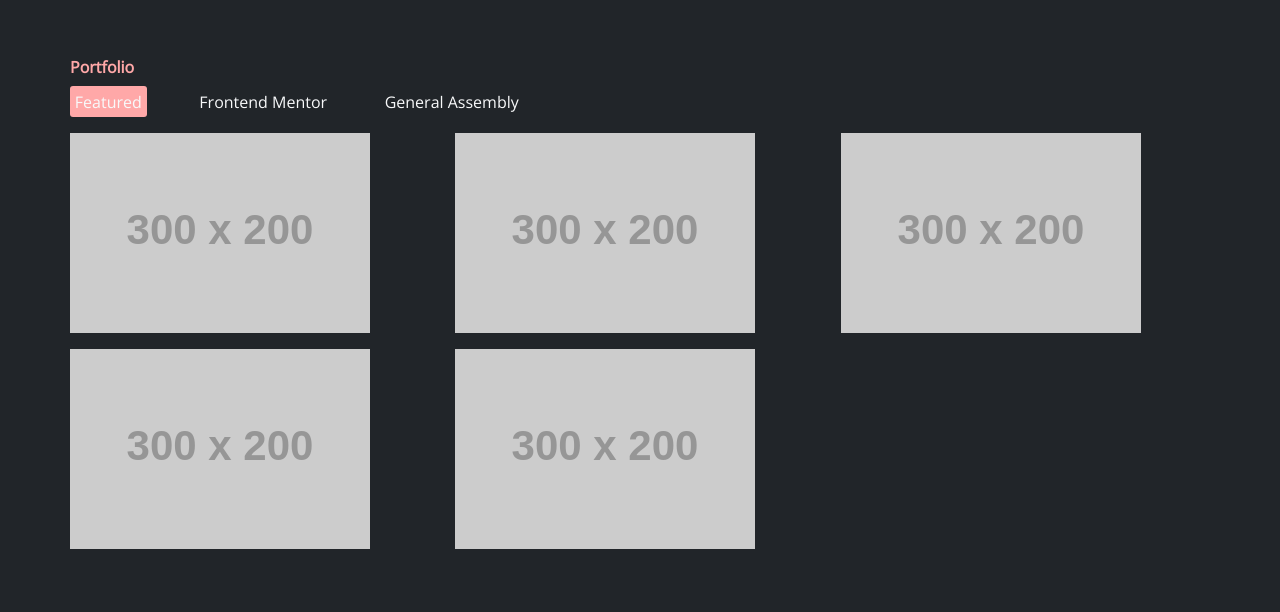
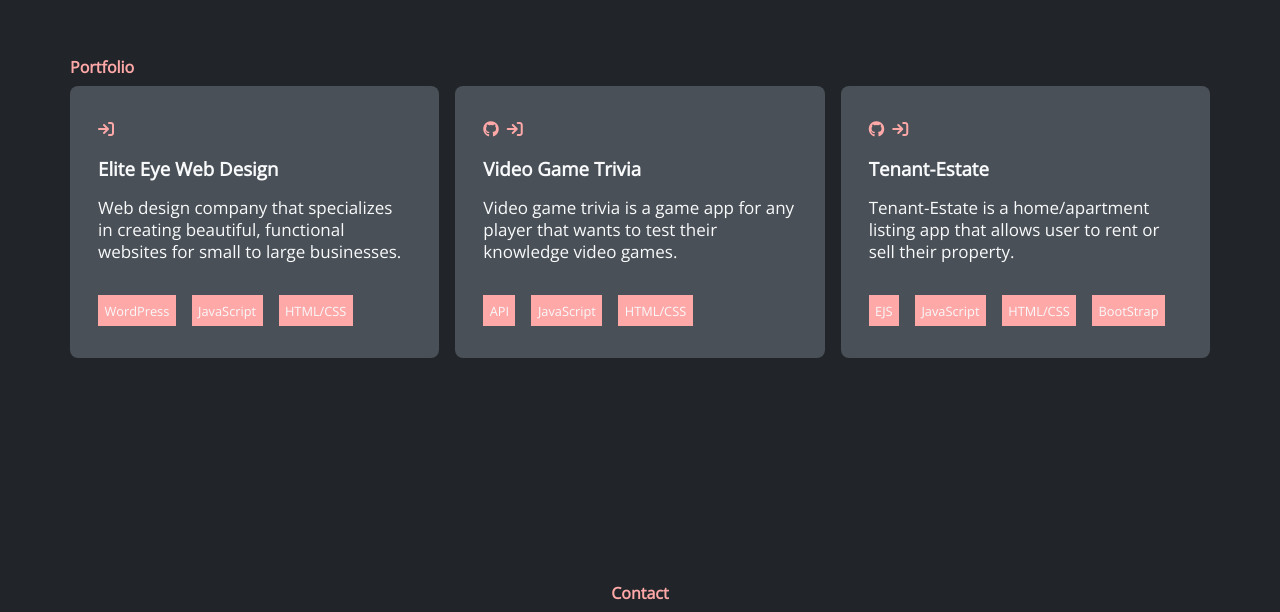
Before and after one commit to dev-rome/v1, a React (Create React App) app: page / in a window 1280 px wide. Shown: the part 1328-1940 px from the top of the page. Built offline with nearby package versions, Linux system fonts and the light colour scheme.

Commit message:
deleted files and made edits to portfolio section

```diff
--- a/src/components/PortfolioData.js
+++ /dev/null
@@ -1,58 +0,0 @@
-export const Featured = [
-    {
-      id: 1,
-      title: "Test Title",
-      img: "https://via.placeholder.com/300x200",
-    },
-    {
-      id: 2,
-      title: "Test Title",
-      img: "https://via.placeholder.com/300x200",
-    },
-    {
-      id: 3,
-      title: "Test Title",
-      img: "https://via.placeholder.com/300x200",
-    },
-    {
-      id: 4,
-      title: "Test Title",
-      img: "https://via.placeholder.com/300x200",
-    },
-    {
-      id: 5,
-      title: "Test Title",
-      img: "https://via.placeholder.com/300x200",
-    },
-  ];
-
-  export const Frontend = [
-    {
-      id: 1,
-      title: "Test Title",
-      img: "https://via.placeholder.com/300x200",
-    },
-    {
-      id: 2,
-      title: "Test Title",
-      img: "https://via.placeholder.com/300x200",
-    },
-    {
-      id: 3,
-      title: "Test Title",
-      img: "https://via.placeholder.com/300x200",
-    },
-  ];
-
-  export const GeneralAssembly = [
-    {
-      id: 1,
-      title: "Test Title",
-      img: "https://via.placeholder.com/300x200",
-    },
-    {
-      id: 2,
-      title: "Test Title",
-      img: "https://via.placeholder.com/300x200",
-    },
-  ];
--- a/src/components/PortfolioList.css
+++ /dev/null
@@ -1,10 +0,0 @@
-.portfolio__item {
-    color: var(--white);
-    cursor: pointer;
-    padding: 0.3rem;
-    border-radius: 3px;
-}
-
-.portfolio__item-active {
-    background-color: var(--pink);
-}
--- a/src/components/PortfolioList.js
+++ /dev/null
@@ -1,17 +0,0 @@
-import React from "react";
-import "./PortfolioList.css";
-
-const PortfolioList = ({ title, active, setActiveTitle, id }) => {
-  return (
-    <li
-      className={
-        active ? "portfolio__item portfolio__item-active" : "portfolio__item"
-      }
-      onClick={() => setActiveTitle(id)}
-    >
-      {title}
-    </li>
-  );
-};
-
-export default PortfolioList;
--- a/src/index.css
+++ /dev/null
@@ -1,13 +0,0 @@
-body {
-  margin: 0;
-  font-family: -apple-system, BlinkMacSystemFont, 'Segoe UI', 'Roboto', 'Oxygen',
-    'Ubuntu', 'Cantarell', 'Fira Sans', 'Droid Sans', 'Helvetica Neue',
-    sans-serif;
-  -webkit-font-smoothing: antialiased;
-  -moz-osx-font-smoothing: grayscale;
-}
-
-code {
-  font-family: source-code-pro, Menlo, Monaco, Consolas, 'Courier New',
-    monospace;
-}
--- a/src/section/Portfolio.css
+++ b/src/section/Portfolio.css
@@ -1,46 +1,58 @@
-.portfolio__container {
-    display: flex;
-    flex-direction: column;
-  }
-
-  .portfolio__title {
+.portfolio__title--small {
     font-size: 1rem;
+    margin-bottom: 0.5rem;
     color: var(--pink);
 }
 
-  .portfolio__list {
-    display: flex;
-    gap: 3rem;
-    margin: .5rem 0 1rem;
+.portfolio__list--grid {
+    display: grid;
+    grid-template-columns: repeat(auto-fit, minmax(300px, 1fr));
+    gap: 1rem;
 }
 
-  .portfolio__grid {
-    display: grid;
-    grid-template-columns: repeat(auto-fit, minmax(300px, 1fr));
-    grid-gap: 1rem;
-    justify-items: flex-start;
+.portfolio__item {
+    background-color: #495057;
+    border-radius: 0.5rem;
+    padding: 2rem 1.75rem;
 }
 
-  .portfolio__grid-item {
-    position: relative;
-    display: flex;
-    justify-content: center;
-    align-items: center;
+.portfolio__item:hover {
+    animation: bounce 1s;
 }
 
-  .portfolio__grid-image {
-    object-fit: cover;
-    z-index: 1;
-    transition: all 0.5s ease;
-    cursor: pointer;
+.portfolio--top {
+    margin-bottom: 1rem;
 }
 
-  .portfolio__grid-image:hover {
-    background-color: var(--black);
-    opacity: 0.2;
-    z-index: 0;
+.portfolio__github {
+    margin-right: .5rem;
 }
 
-  .portfolio__grid-item-title {
-    position: absolute;
+.portfolio__github, .portfolio__arrow {
+    color: var(--pink);
 }
+
+.portfolio__item--title {
+    margin-bottom: 1rem;
+}
+
+.portfolio__item--white {
+    color: var(--white);
+}
+
+.portfolio__text {
+    margin-bottom: 2rem;
+    font-size: 1.063rem;
+    line-height: 1.3;
+}
+
+.portfolio__tech {
+    display: flex;
+    gap: 1rem;
+}
+
+.portfolio__tech-item {
+    font-size: .8rem;
+    padding: .4rem;
+    background-color: var(--pink);
+}
--- a/src/section/Portfolio.js
+++ b/src/section/Portfolio.js
@@ -1,65 +1,131 @@
-import React, { useState, useEffect } from "react";
-import PortfolioList from "../components/PortfolioList";
-import { Featured, Frontend, GeneralAssembly } from "../components/PortfolioData";
-import "./Portfolio.css"
+import React from "react";
+import "./Portfolio.css";
 
 const Portfolio = () => {
-  const [activeTitle, setActiveTitle] = useState("featured");
-  const [portfolioData, setPortfolioData] = useState([]);
+  return (
+    <section className="portfolio__container">
+      <h1 className="portfolio__title--small">Portfolio</h1>
+      <ul className="portfolio__list--grid">
+        <li className="portfolio__item">
+          <header>
+            <div className="portfolio--top">
+              <a
+                href="https://eliteeyewebdesign.com/"
+                target="_blank"
+                rel="noopener noreferrer"
+              >
+                <i class="fa-solid fa-arrow-right-to-bracket portfolio__arrow"></i>
+              </a>
+            </div>
+            <h3 className="portfolio__item--title">
+              <a
+                href="https://eliteeyewebdesign.com/"
+                target="_blank"
+                rel="noopener noreferrer"
+                className="portfolio__item--white"
+              >
+                Elite Eye Web Design
+              </a>
+            </h3>
+            <p className="portfolio__text">
+              Web design company that specializes in creating beautiful,
+              functional websites for small to large businesses.
+            </p>
+          </header>
+          <footer>
+            <ul className="portfolio__tech">
+              <li className="portfolio__tech-item">WordPress</li>
+              <li className="portfolio__tech-item">JavaScript</li>
+              <li className="portfolio__tech-item">HTML/CSS</li>
+            </ul>
+          </footer>
+        </li>
 
-  const list = [
-    {
-      id: "featured",
-      title: "Featured",
-    },
-    {
-      id: "frontend",
-      title: "Frontend Mentor",
-    },
-    {
-      id: "general assembly",
-      title: "General Assembly",
-    },
-  ];
+        <li className="portfolio__item">
+          <header>
+            <div className="portfolio--top">
+              <a
+                href="https://github.com/dev-rome/dev-rome.github.io"
+                target="_blank"
+                rel="noopener noreferrer"
+              >
+                <i className="fab fa-github portfolio__github"></i>
+              </a>
+              <a
+                href="https://dev-rome.github.io/"
+                target="_blank"
+                rel="noopener noreferrer"
+              >
+                <i class="fa-solid fa-arrow-right-to-bracket portfolio__arrow"></i>
+              </a>
+            </div>
+            <h3 className="portfolio__item--title">
+              <a
+                href="https://dev-rome.github.io/"
+                target="_blank"
+                rel="noopener noreferrer"
+                className="portfolio__item--white"
+              >
+                Video Game Trivia
+              </a>
+            </h3>
+            <p className="portfolio__text">
+              Video game trivia is a game app for any player that wants to test
+              their knowledge video games.
+            </p>
+          </header>
+          <footer>
+            <ul className="portfolio__tech">
+              <li className="portfolio__tech-item">API</li>
+              <li className="portfolio__tech-item">JavaScript</li>
+              <li className="portfolio__tech-item">HTML/CSS</li>
+            </ul>
+          </footer>
+        </li>
 
-  useEffect(() => {
-    if (activeTitle === "featured") {
-      setPortfolioData(Featured);
-    } else if (activeTitle === "frontend") {
-      setPortfolioData(Frontend);
-    } else if (activeTitle === "general assembly") {
-      setPortfolioData(GeneralAssembly);
-    } else {
-      setPortfolioData(Featured);
-    }
-  }, [activeTitle]);
-
-  return (
-    <section className="portfolio__container animate__animated animate__fadeInLeft">
-      <h1 className="portfolio__title">Portfolio</h1>
-      <ul className="portfolio__list">
-        {list.map((item) => (
-          <PortfolioList
-            key={item.id}
-            id={item.id}
-            title={item.title}
-            active={activeTitle === item.id}
-            setActiveTitle={setActiveTitle}
-          />
-        ))}
+        <li className="portfolio__item">
+          <header>
+            <div className="portfolio--top">
+              <a
+                href="https://github.com/dev-rome"
+                target="_blank"
+                rel="noopener noreferrer"
+              >
+                <i className="fab fa-github portfolio__github"></i>
+              </a>
+              <a
+                href="https://github.com/dev-rome"
+                target="_blank"
+                rel="noopener noreferrer"
+              >
+                <i class="fa-solid fa-arrow-right-to-bracket portfolio__arrow"></i>
+              </a>
+            </div>
+            <h3 className="portfolio__item--title">
+              <a
+                href="https://eliteeyewebdesign.com/"
+                target="_blank"
+                rel="noopener noreferrer"
+                className="portfolio__item--white"
+              >
+                Tenant-Estate
+              </a>
+            </h3>
+            <p className="portfolio__text">
+              Tenant-Estate is a home/apartment listing app that allows user to
+              rent or sell their property.
+            </p>
+          </header>
+          <footer>
+            <ul className="portfolio__tech">
+              <li className="portfolio__tech-item">EJS</li>
+              <li className="portfolio__tech-item">JavaScript</li>
+              <li className="portfolio__tech-item">HTML/CSS</li>
+              <li className="portfolio__tech-item">BootStrap</li>
+            </ul>
+          </footer>
+        </li>
       </ul>
-      <div className="portfolio__grid">
-        {portfolioData.map((item) => (
-          <div key={item.id} className="portfolio__grid-item">
-            <img
-              className="portfolio__grid-image"
-              src={item.img}
-              alt={item.title}
-            />
-            <h2 className="portfolio__grid-item-title">{item.title}</h2>
-          </div>
-        ))}
-      </div>
     </section>
   );
 };
```
Also changed, not shown: src/reportWebVitals.js (deleted, +0 -13 lines), src/setupTests.js (deleted, +0 -5 lines), src/logo.svg (deleted), 1 other file (tests, documents, lock files or other folders). Lines whose indentation alone changed are shown as unchanged.
